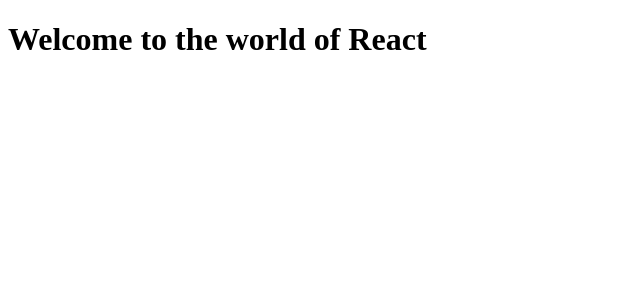
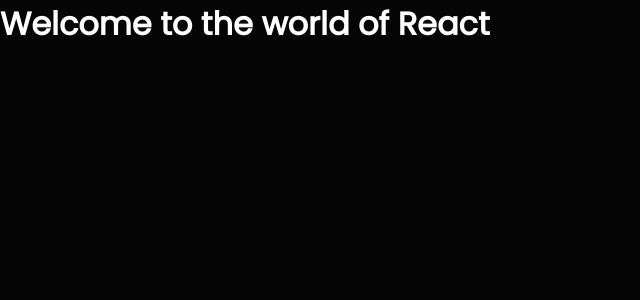
Before and after one commit to agneslily4709/chat-interface, a React (Create React App) app: page / in a window 1280 px wide. Shown: the top 300 px of the page, without its empty margins (0-640 px from the left). Built offline with nearby package versions, Linux system fonts and the light colour scheme.

Commit message:
Install Material UI
Added material-ui core and icons library as dependencies to the project. These libraries will be used for styling and incorporating icons in the React application.

```diff
--- a/package.json
+++ b/package.json
@@ -3,6 +3,10 @@
   "version": "0.1.0",
   "private": true,
   "dependencies": {
+    "@emotion/react": "^11.11.1",
+    "@emotion/styled": "^11.11.0",
+    "@mui/icons-material": "^5.14.19",
+    "@mui/material": "^5.14.19",
     "@testing-library/jest-dom": "^5.17.0",
     "@testing-library/react": "^13.4.0",
     "@testing-library/user-event": "^13.5.0",
--- a/src/App.jsx
+++ b/src/App.jsx
@@ -1,4 +1,3 @@
-
 const App = ()  => {
   return (
     <>
--- /dev/null
+++ b/src/Styles/index.css
@@ -0,0 +1,25 @@
+@import url('https://fonts.googleapis.com/css2?family=Poppins&display=swap');
+*{
+        margin: 0;
+        padding: 0;
+        overflow: hidden;
+        font-family: 'Poppins', sans-serif;
+}
+body{
+        width:100vw;
+        height: 100vh;
+        background-color: #050505;
+        color: white;
+}
+::-webkit-scrollbar {
+        width: 7px;
+}
+::-webkit-scrollbar-track {
+        background: #f1f1f1;
+}
+::-webkit-scrollbar-thumb {
+        background: #888;
+}
+::-webkit-scrollbar-thumb:hover {
+        background: #555;
+}
--- a/src/index.js
+++ b/src/index.js
@@ -1,6 +1,7 @@
 import React from 'react';
 import ReactDOM from 'react-dom/client';
 import App from './App';
+import "./Styles/index.css"
 
 const root = ReactDOM.createRoot(document.getElementById('root'));
 root.render(
```
Also changed, not shown: 1 other file (tests, documents, lock files or other folders).
